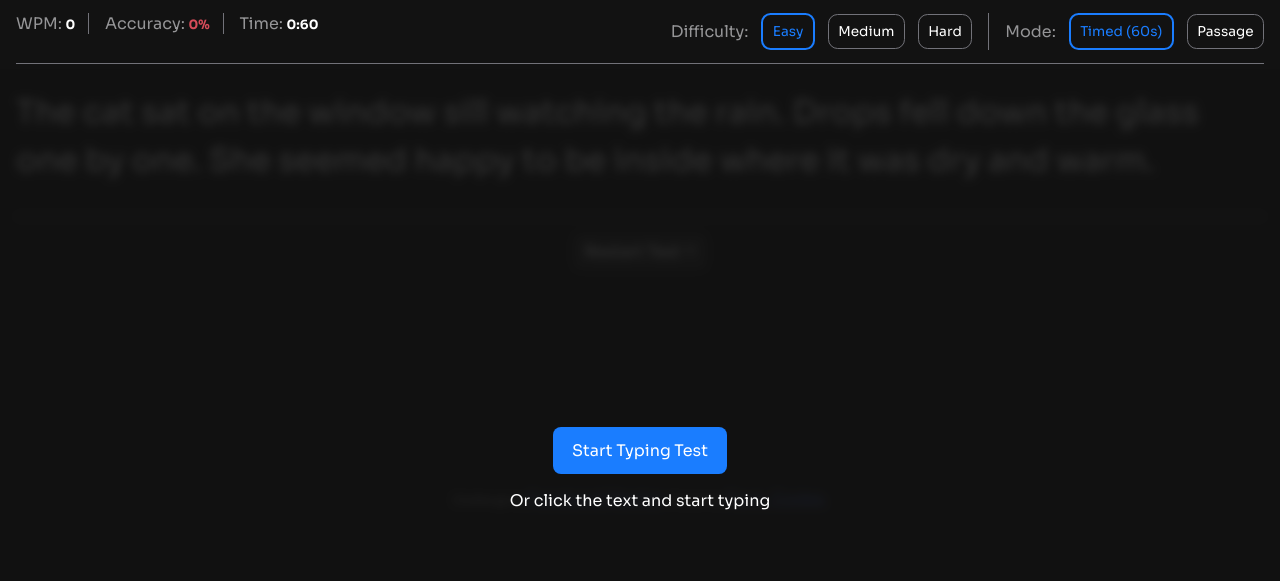
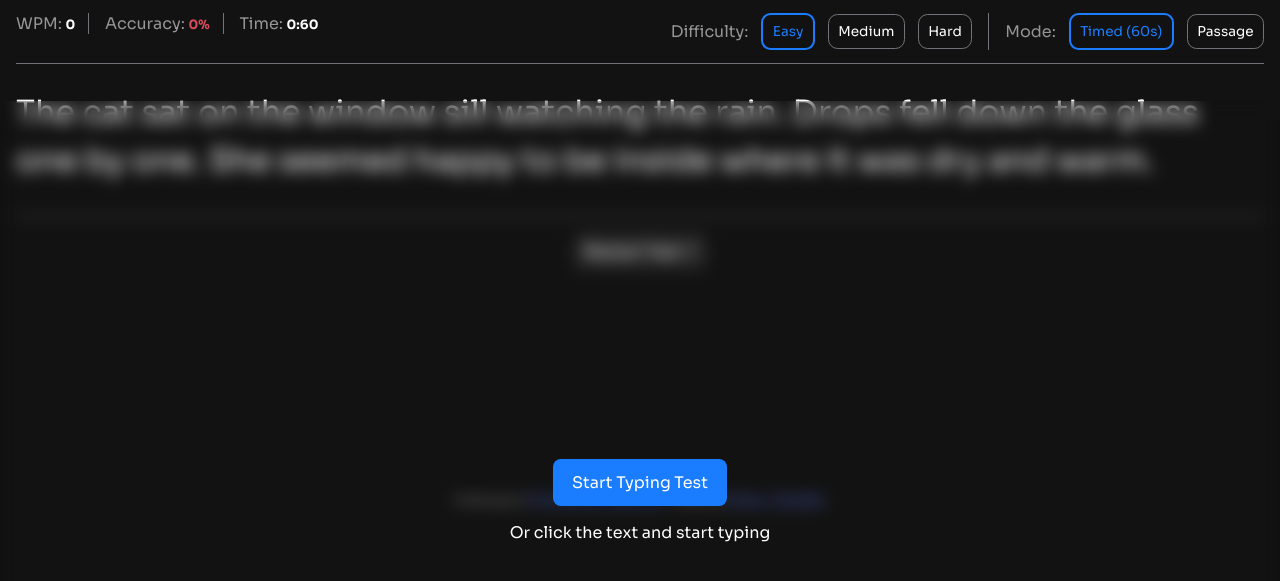
Before and after one commit to Fave-code2/Typing-speed, a website built with Vite: page index.html in a window 1280 px wide. Shown: the part 75-656 px from the top of the page. Built offline with nearby package versions, Linux system fonts and the light colour scheme.

Commit message:
adjust overlay

```diff
--- a/src/style.css
+++ b/src/style.css
@@ -188,7 +188,7 @@ span {
 
 .overlay {
   position: fixed;
-  top: 18%;
+  top: 22%;
   left: 0;
   right: 0;
   bottom: 0;
@@ -198,9 +198,9 @@ span {
   flex-direction: column;
   align-items: center;
   justify-content: center;
-  background: rgba(18, 18, 18, 0.85);
-  backdrop-filter: blur(5px);
-  -webkit-backdrop-filter: blur(5px);
+  /* background: rgba(18, 18, 18, 0.85); */
+  backdrop-filter: blur(8px);
+  -webkit-backdrop-filter: blur(8px);
   z-index: 10;
 }
 
```
